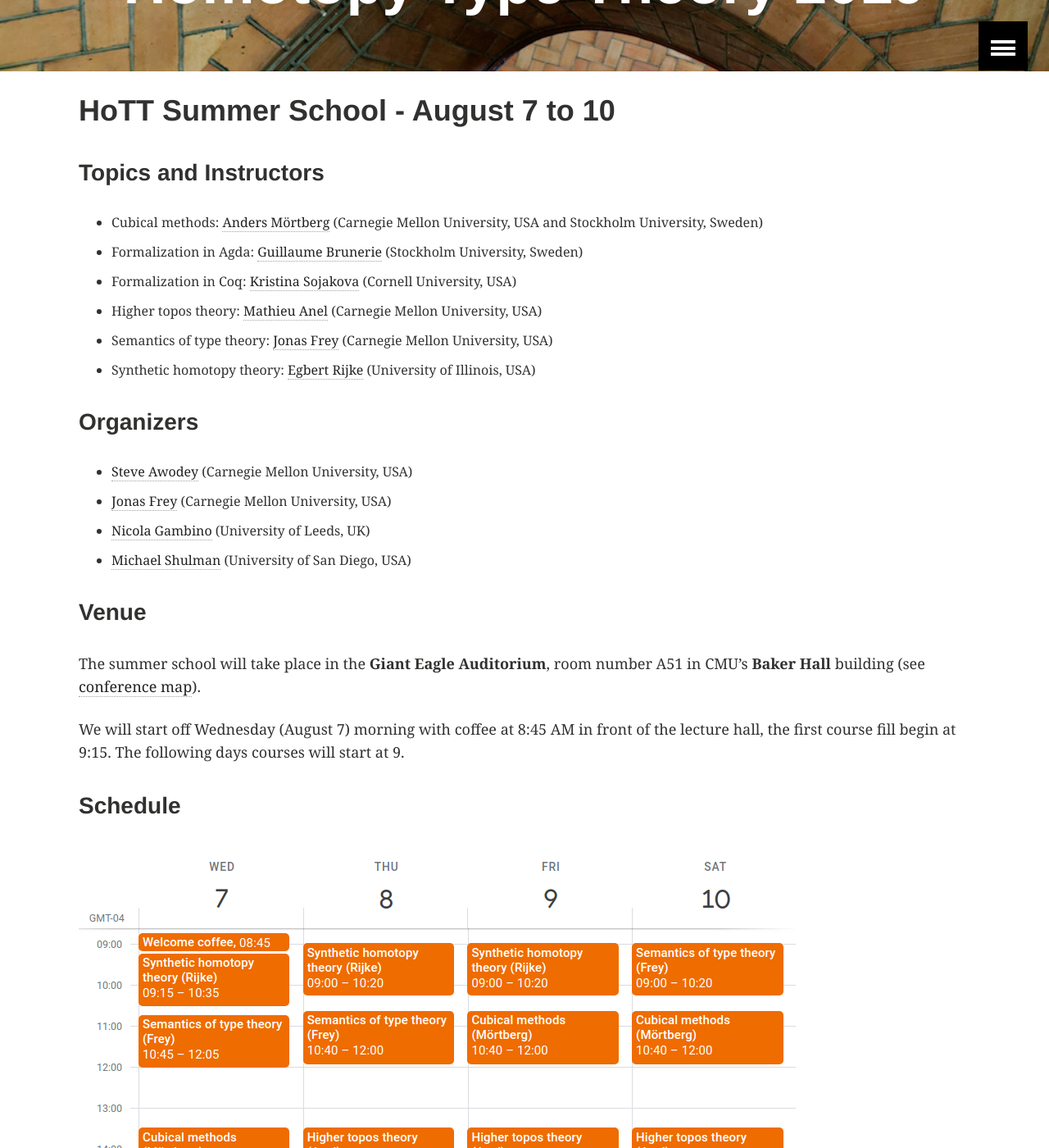
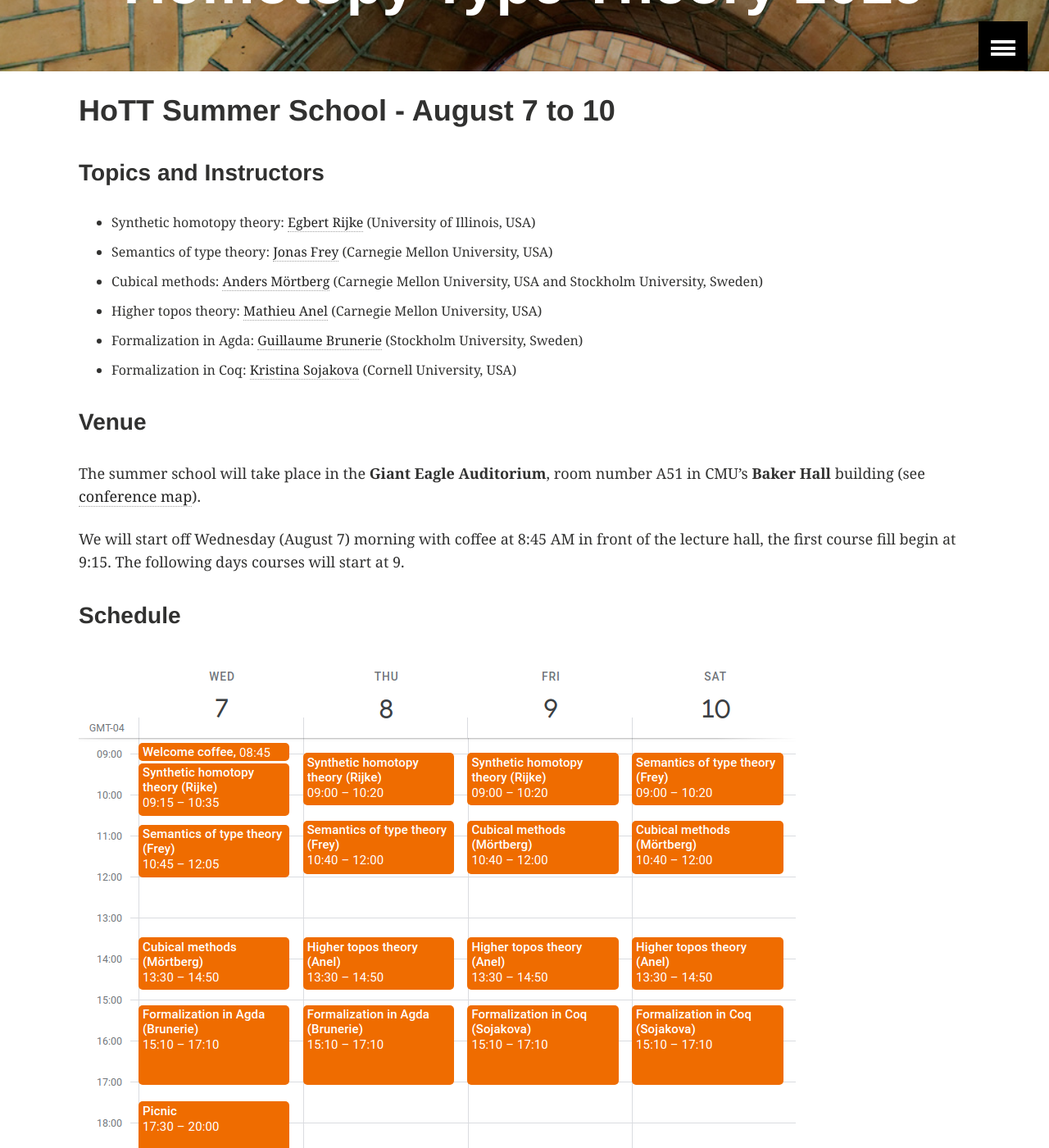
Before and after one commit to HoTT/HoTT-2019, a Jekyll site: the page built from summer-school.md, in a window 1280 px wide and 1400 px high, scrolled down 345 px. Shown: the whole window at 82% size. Built offline with Jekyll 4.4.1, drawn with Linux system fonts in a browser that asks for light colours; some of the changed text lies outside the part shown.

Commit message:
more summer school updates

```diff
--- a/summer-school.md
+++ b/summer-school.md
@@ -6,19 +6,12 @@ title: "HoTT Summer School - August 7 to 10"
 
 ### Topics and Instructors
 
+* Synthetic homotopy theory: [Egbert Rijke](https://github.com/EgbertRijke) (University of Illinois, USA)
+* Semantics of type theory: [Jonas Frey](https://sites.google.com/site/jonasfreysite/) (Carnegie Mellon University, USA)
 * Cubical methods: [Anders Mörtberg](http://www.cs.cmu.edu/~amoertbe/) (Carnegie Mellon University, USA and Stockholm University, Sweden)
+* Higher topos theory: [Mathieu Anel](http://mathieu.anel.free.fr) (Carnegie Mellon University, USA)
 * Formalization in Agda: [Guillaume Brunerie](https://guillaumebrunerie.github.io) (Stockholm University, Sweden)
 * Formalization in Coq: [Kristina Sojakova](http://www.cs.cornell.edu/~ks858/) (Cornell University, USA)
-* Higher topos theory: [Mathieu Anel](http://mathieu.anel.free.fr) (Carnegie Mellon University, USA)
-* Semantics of type theory: [Jonas Frey](https://sites.google.com/site/jonasfreysite/) (Carnegie Mellon University, USA)
-* Synthetic homotopy theory: [Egbert Rijke](https://github.com/EgbertRijke) (University of Illinois, USA)
-
-### Organizers
-
-* [Steve Awodey](https://www.andrew.cmu.edu/user/awodey/) (Carnegie Mellon University, USA)
-* [Jonas Frey](https://sites.google.com/site/jonasfreysite/) (Carnegie Mellon University, USA)
-* [Nicola Gambino](http://www1.maths.leeds.ac.uk/~pmtng/) (University of Leeds, UK)
-* [Michael Shulman](http://home.sandiego.edu/~shulman/) (University of San Diego, USA)
 
 ### Venue
 
```
Also changed, not shown: other parts of summer-school.md (+15 -8 lines).
